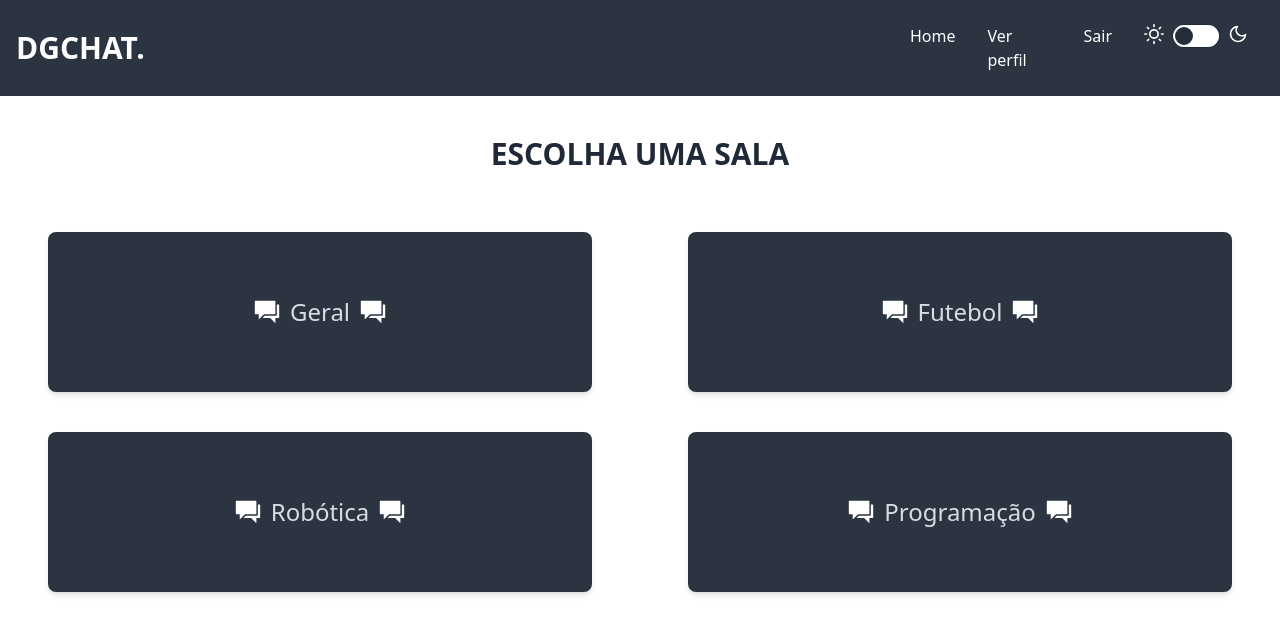
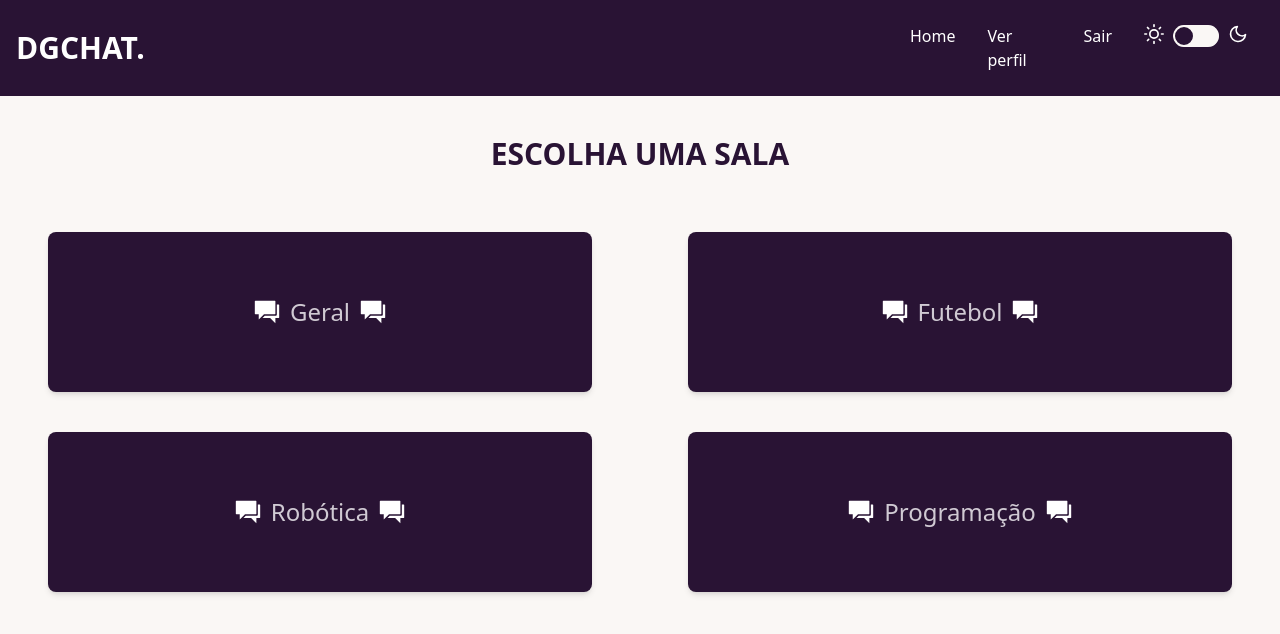
Before and after one commit to G4rutti/react-projects, a React (Vite) app in the folder real-chat-app/: page / in a window 1280 px wide. Shown: the top 634 px of the page. Built offline with nearby package versions, Linux system fonts and the light colour scheme; no server answers; sample sign-in values are in the browser's storage.

Commit message:
Adicionando contexto para troca de tema

```diff
--- a/real-chat-app/src/components/NavBar.jsx
+++ b/real-chat-app/src/components/NavBar.jsx
@@ -1,23 +1,21 @@
 import React, { useState, useEffect } from 'react'
 import { AiOutlineClose, AiOutlineMenu } from "react-icons/ai"
 import { auth } from '../database/firebase'
-import { signOut } from 'firebase/auth'
 import {Link} from "react-router-dom"
 import { useAuthentication } from '../hooks/useAuthentication';
+
+// Context
+import { useTheme } from '../context/ThemeContext';
 
 
 const NavBar = () => {
     const [nav, setNav] = useState(true)
-    const [theme, setTheme] = useState(localStorage.getItem('theme'));
+    const {theme, toggleTheme } = useTheme()
     const funcao = useAuthentication()
 
 
     const handleToggle = (e) => {
-        if (e.target.checked) {
-            setTheme("night");
-        } else {
-            setTheme("cupcake");
-        }
+        toggleTheme()
     };
     useEffect(() => {
         localStorage.setItem('theme', theme)
--- /dev/null
+++ b/real-chat-app/src/context/ThemeContext.jsx
@@ -0,0 +1,26 @@
+import React, { createContext, useState, useContext, useEffect } from "react";
+const ThemeContext = createContext()
+
+export const useTheme = () => useContext(ThemeContext)
+
+export const ThemeProvider = ({ children }) => {
+    const [theme, setTheme] = useState(localStorage.getItem('theme') || "cupcake");
+    const toggleTheme = () => {
+        const newTheme = theme === "cupcake" ? "night" : "cupcake";
+        setTheme(newTheme);
+        localStorage.setItem('theme', newTheme);
+    };
+
+    useEffect(() => {
+        const localTheme = localStorage.getItem('theme');
+        if (localTheme) {
+            setTheme(localTheme);
+        }
+    }, []);
+
+    return (
+        <ThemeContext.Provider value={{ theme, toggleTheme }}>
+            {children}
+        </ThemeContext.Provider>
+    );
+};
```
Also changed, not shown: real-chat-app/src/App.jsx (+9 -5 lines).
